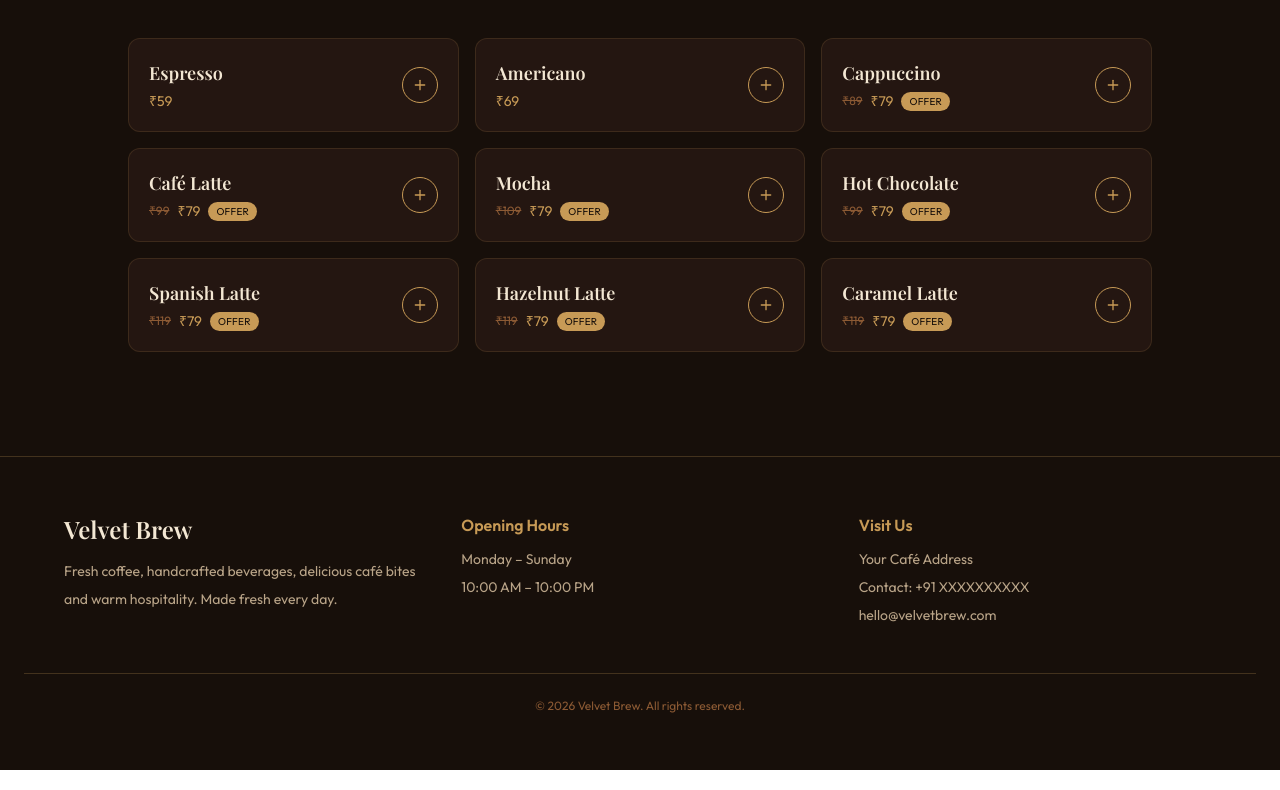
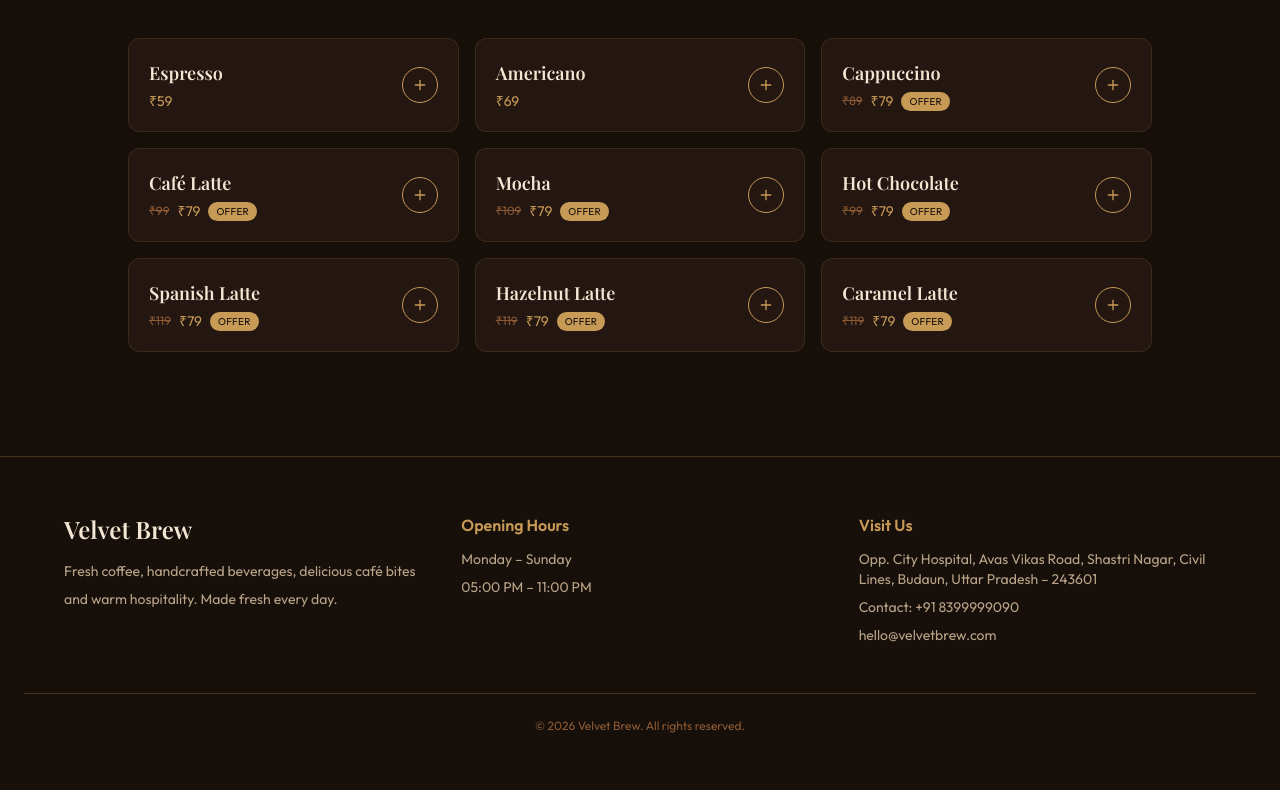
Before and after one commit to Lakshayg001/cafe_management, a React (Vite) app: page / in a window 1280 px wide. Shown: the part 883-1673 px from the top of the page. Built offline with nearby package versions, Linux system fonts and the light colour scheme; a web font is replaced by a local one.

Commit message:
Update cafe timing, address, and contact number

```diff
--- a/src/App.tsx
+++ b/src/App.tsx
@@ -257,7 +257,7 @@ export default function App() {
               }}
             >
               <p>Monday – Sunday</p>
-              <p>10:00 AM – 10:00 PM</p>
+              <p>05:00 PM – 11:00 PM</p>
             </div>
           </div>
 
@@ -277,8 +277,8 @@ export default function App() {
                 color: COLORS.muted,
               }}
             >
-              <p>Your Café Address</p>
-              <p>Contact: +91 XXXXXXXXXX</p>
+              <p>Opp. City Hospital, Avas Vikas Road, Shastri Nagar, Civil Lines, Budaun, Uttar Pradesh – 243601</p>
+              <p>Contact: +91 8399999090</p>
               <p>hello@velvetbrew.com</p>
             </div>
           </div>
```
